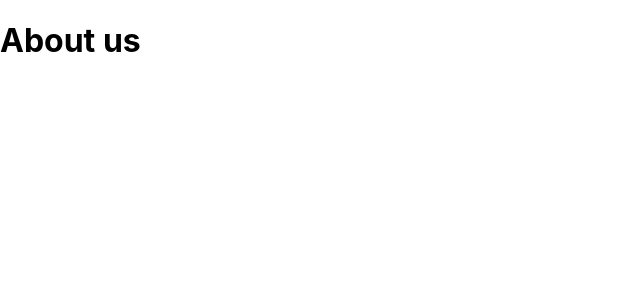
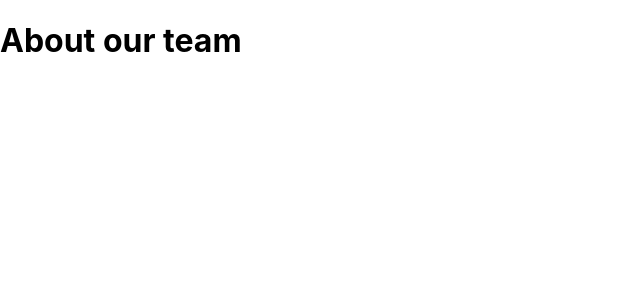
Before and after one commit to changeset-io/changeset-test-app, a Next.js app: page /about in a window 1280 px wide. Shown: the top 300 px of the page, without its empty margins (0-640 px from the left). Built offline with nearby package versions, Linux system fonts and the light colour scheme.

Commit message:
fix: our team

```diff
--- a/pages/about.js
+++ b/pages/about.js
@@ -1,3 +1,3 @@
 export default function About() {
-  return <h1>About us</h1>;
+  return <h1>About our team</h1>;
 }
```
